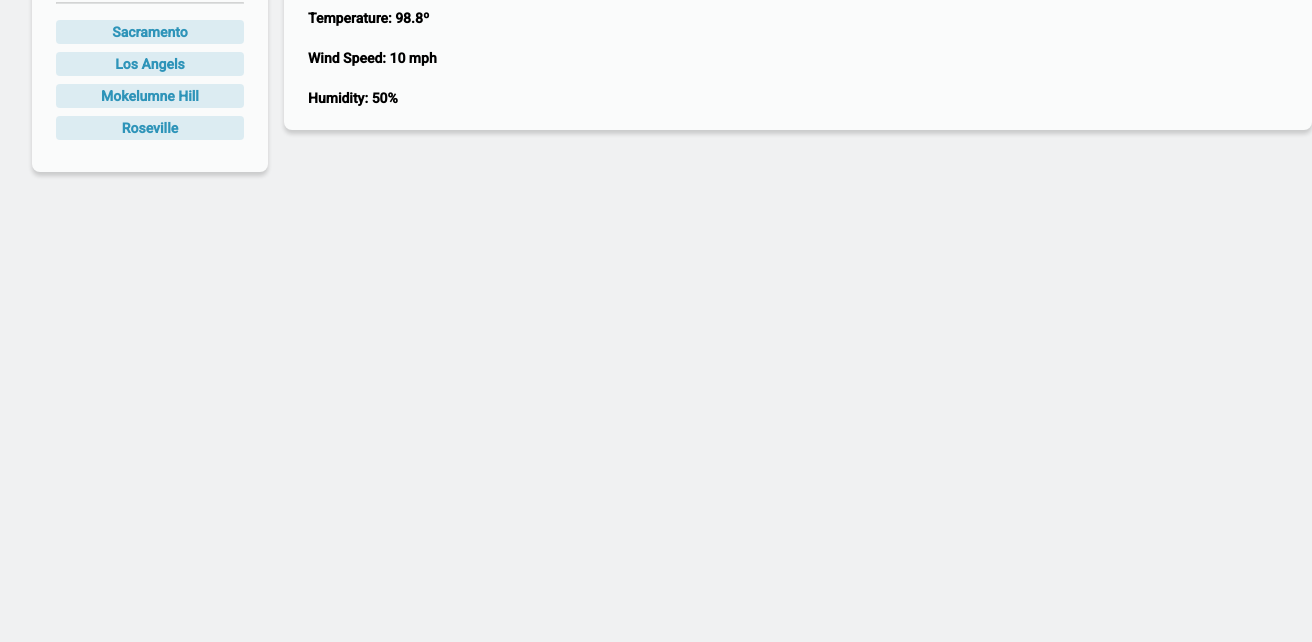
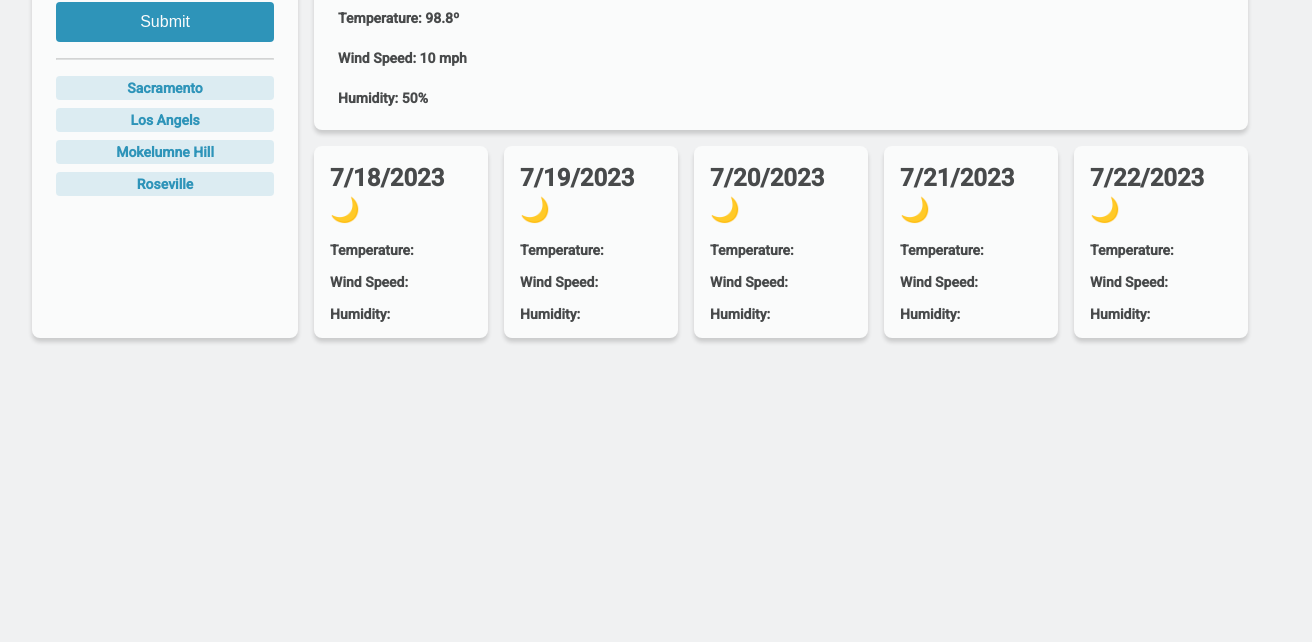
Before and after one commit to jsgunn22/weather-app, a plain HTML site: page index.html in a window 1280 px wide. Shown: the part 158-800 px from the top of the page, 1312 px wide, since content can reach past the window. Drawn offline with nearby package versions, Linux system fonts and the light colour scheme.

Commit message:
adds basic frame of app

```diff
--- a/assets/css/styles.css
+++ b/assets/css/styles.css
@@ -146,6 +146,9 @@ body {
 
 #root {
   display: flex;
+  max-width: 1440px;
+  margin-left: auto;
+  margin-right: auto;
 }
 
 header {
@@ -191,7 +194,7 @@ hr {
 }
 
 main {
-  margin-right: auto;
+  width: 100%;
 }
 
 .labelAct {
@@ -212,7 +215,6 @@ main {
   box-shadow: var(--card-shadow);
   padding: 24px;
   margin-right: 16px;
-  margin-left: auto;
 }
 
 .searchBarDiv {
@@ -220,6 +222,17 @@ main {
   flex-direction: column;
   position: relative;
   margin-bottom: 16px;
+}
+
+.searchButton {
+  height: 40px;
+  width: 100%;
+  margin-bottom: 16px;
+  border: none;
+  border-radius: 4px;
+  color: var(--neutral-000);
+  background-color: var(--primary-500);
+  cursor: pointer;
 }
 
 .locationTagDiv {
@@ -233,9 +246,29 @@ main {
 }
 
 .todayWeatherDiv {
-  width: 1028px;
+  width: 100%;
   padding: 24px;
   background-color: var(--neutral-000);
   border-radius: 8px;
   box-shadow: var(--card-shadow);
+  color: var(--neutral-900);
+  margin-bottom: 16px;
 }
+
+.fiveDayDiv {
+  display: flex;
+  width: 100%;
+  gap: 16px;
+}
+
+.fiveDayCard {
+  background-color: var(--neutral-000);
+  color: var(--neutral-900);
+  padding: 16px;
+  box-shadow: var(--card-shadow);
+  border-radius: 8px;
+  width: 100%;
+  & h4 {
+    margin-top: 16px;
+  }
+}
--- a/assets/script.js
+++ b/assets/script.js
@@ -11,6 +11,7 @@ $(function () {
   let searchBarDiv = $("<div>");
   let searchBarLabel = $("<label>");
   let searchBar = $("<input>");
+  let searchButton = $("<button>");
   root.append(searchDiv);
   searchDiv.addClass("searchDiv");
   searchDiv.append(searchBarDiv);
@@ -19,6 +20,15 @@ $(function () {
   searchBarLabel.text("Search Cities");
   searchBarDiv.append(searchBar);
   searchBar.addClass("medium-text");
+  searchDiv.append(searchButton);
+  searchButton.addClass("searchButton");
+  searchButton.text("Submit");
+
+  searchButton.on("click", function () {
+    let value = searchBar.val();
+    o(value);
+  });
+
   searchDiv.append("<hr>");
 
   // search bar label behavior
@@ -26,7 +36,6 @@ $(function () {
     searchBarLabel.addClass("labelAct");
     searchBar.on("focusout", function () {
       if (!searchBar.val()) {
-        o("test");
         searchBarLabel.removeClass("labelAct");
       }
     });
@@ -98,4 +107,70 @@ $(function () {
   temperature.css("margin-top", "24px").text("Temperature: " + getTemp);
   wind.css("margin-top", "24px").text("Wind Speed: " + getWind);
   humidity.css("margin-top", "24px").text("Humidity: " + getHum);
+
+  // five day forcast
+
+  let getFiveDay = [
+    {
+      date: "7/18/2023",
+      symbol: "🌙",
+      temperature: "98º",
+      wind: "12mph",
+      humid: "40%",
+    },
+    {
+      date: "7/19/2023",
+      symbol: "🌙",
+      temperature: "98º",
+      wind: "12mph",
+      humid: "40%",
+    },
+    {
+      date: "7/20/2023",
+      symbol: "🌙",
+      temperature: "98º",
+      wind: "12mph",
+      humid: "40%",
+    },
+    {
+      date: "7/21/2023",
+      symbol: "🌙",
+      temperature: "98º",
+      wind: "12mph",
+      humid: "40%",
+    },
+    {
+      date: "7/22/2023",
+      symbol: "🌙",
+      temperature: "98º",
+      wind: "12mph",
+      humid: "40%",
+    },
+  ];
+
+  let fiveDayDiv = $("<div>");
+  main.append(fiveDayDiv);
+  fiveDayDiv.addClass("fiveDayDiv");
+
+  $.each(getFiveDay, function (i) {
+    let card = $("<card>");
+    let fdDate = $("<h2>");
+    let fdSymbol = $("<h2>");
+    let fdTemp = $("<h4>");
+    let fdWind = $("<h4>");
+    let fdHum = $("<h4>");
+
+    fiveDayDiv.append(card);
+    card.addClass("fiveDayCard");
+    card.append(fdDate);
+    card.append(fdSymbol);
+    card.append(fdTemp);
+    card.append(fdWind);
+    card.append(fdHum);
+    fdDate.text(getFiveDay[i].date);
+    fdSymbol.text(getFiveDay[i].symbol);
+    fdTemp.text("Temperature: ");
+    fdWind.text("Wind Speed: ");
+    fdHum.text("Humidity: ");
+  });
 });
```
